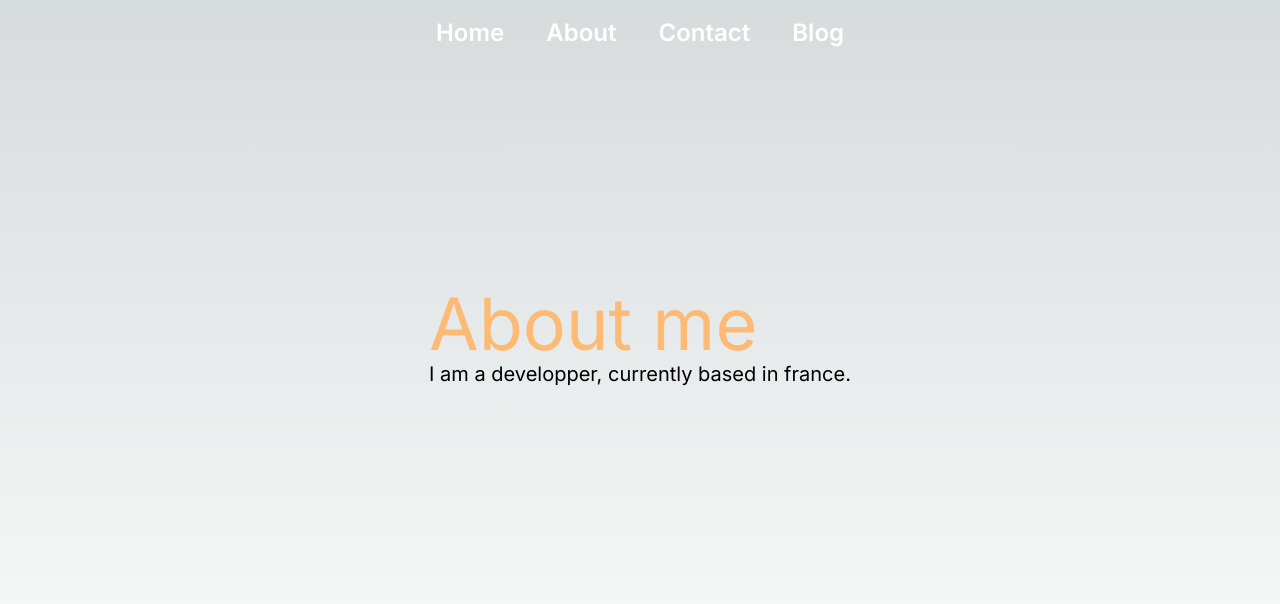
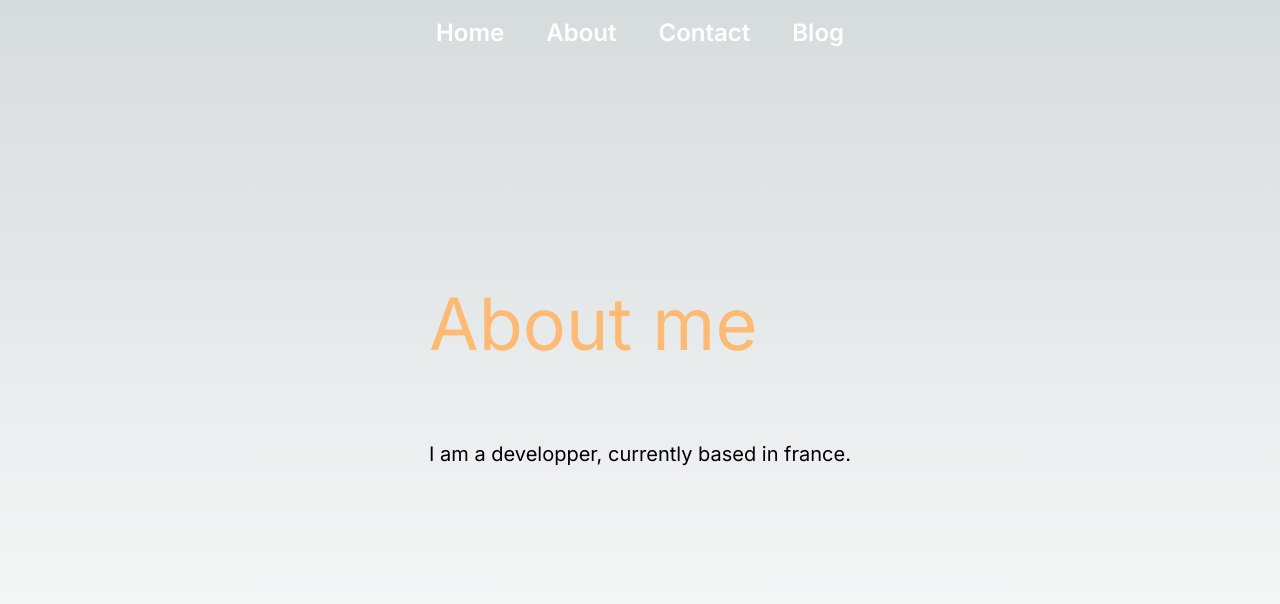
Before and after one commit to softmaxer/portfolio, a Next.js app: page /about in a window 1280 px wide. Shown: the top 604 px of the page. Built offline with nearby package versions, Linux system fonts and the light colour scheme.

Commit message:
Add gap to about page

```diff
--- a/app/about/page.tsx
+++ b/app/about/page.tsx
@@ -1,11 +1,13 @@
 export default function About() {
   return (
     <>
-      <div className="flex flex-col">
-        <h1 className="text-orange-300 text-7xl">About me</h1>
-        <p className="text-xl lg:text-left text-center">
-          I am a developper, currently based in france.
-        </p>
+      <div className="flex flex-col justify-between">
+        <div className="flex flex-col justify-between gap-20">
+          <h1 className="text-orange-300 text-7xl">About me</h1>
+          <p className="text-xl lg:text-left text-center">
+            I am a developper, currently based in france.
+          </p>
+        </div>
       </div>
     </>
   );
```
